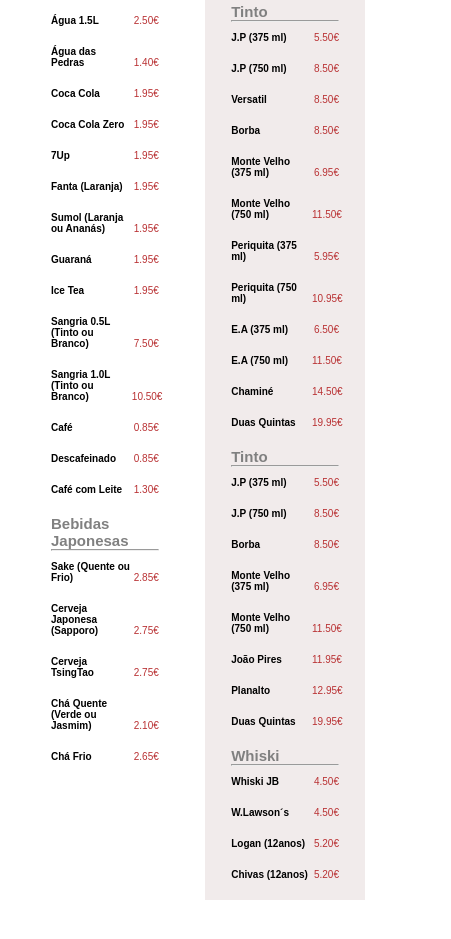
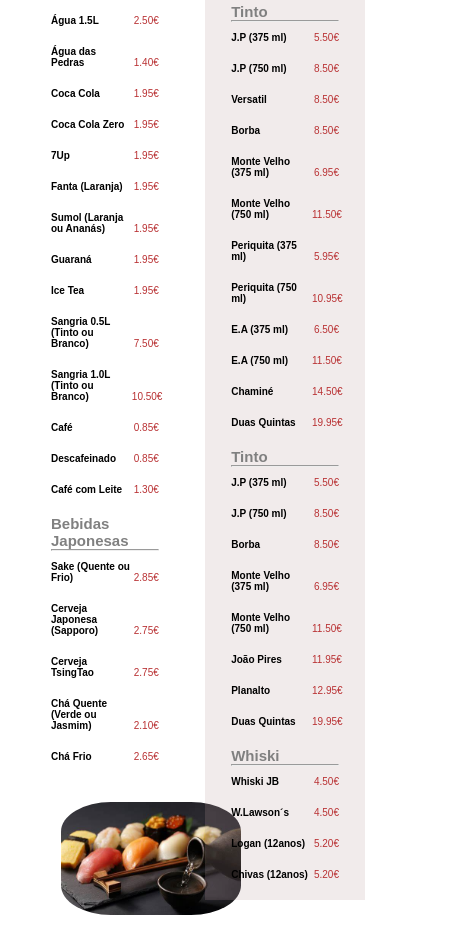
Before and after one commit to nigirione/carta, a plain HTML site: page index.html in a window 390 px wide. Shown: the part 10523-11462 px from the top of the page, 451 px wide, since content can reach past the window. Before the commit the page ends 11423 px from the top, so only its background shows below. Drawn offline with Linux system fonts and the light colour scheme.

Commit message:
added drinks image

```diff
--- a/index.html
+++ b/index.html
@@ -474,7 +474,7 @@
             <p class="drinks_name">Chá Frio</p><p class="price">2.65€</p>
           </article>
         </section>
-
+        <img src="resources/img/drinks.jpeg" class="img_drinks">
       </div>
 
     </div>
--- a/resources/css/style.css
+++ b/resources/css/style.css
@@ -289,6 +289,13 @@ body {
 }
 /* --------------drinks-----------------*/
 
+.img_drinks{
+  margin-left: 20px;
+  padding: 10px;
+  width: 400px;
+  height: auto;
+  border-radius: 30%;
+}
 
 .drinks_menu section{
   margin-bottom: 20px
@@ -718,4 +725,13 @@ body {
   .drinks_menu section{
     margin-bottom: 10px
   }
+
+  .img_drinks{
+    margin-top: 20px;
+    margin-left: 0px;
+    margin-right: 200px;
+    width: 200px;
+    height: auto;
+    border-radius: 30%;
+  }
 }
```
Also changed, not shown: resources/img/backgound.jpg (added), resources/img/drinks.jpeg (added), resources/img/japan.jpeg (added), resources/img/sakura.jpg (added), resources/img/sakura3.jpg (added), resources/img/sushi_combi.jpeg (added), 7 other files.
